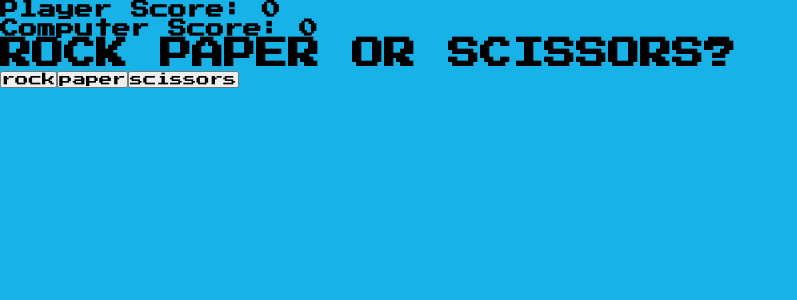
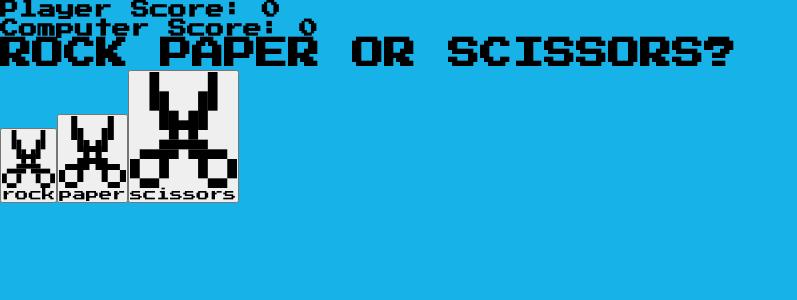
Before and after one commit to ImExtraPolite3/rock-paper-scissors, a React (Vite) app: page / in a window 1280 px wide. Both pictures are taken after a click on the button 640 px from the left and 488 px from the top of the page. Shown: the top 300 px of the page, without its empty margins (0-797 px from the left). Built offline with nearby package versions, Linux system fonts and the light colour scheme.

Commit message:
create svg and connect with game.jsx

```diff
--- a/src/components/Game.jsx
+++ b/src/components/Game.jsx
@@ -4,9 +4,10 @@ import gameLogic from './gameLogic';
 
 const buttonChoices = ['rock', 'paper', 'scissors'];
 
-function ButtonProp({ name, whenClick }) {
+function ButtonProp({ name, whenClick, imgSource }) {
   return (
     <button className={name} onClick={whenClick} key={name}>
+      <img src={imgSource} />
       {name}
     </button>
   );
@@ -17,6 +18,7 @@ function CreateButton({ setUser, setWins, setLoses }) {
     return (
       <>
         <ButtonProp
+          imgSource={'scissors.svg'}
           name={eachButton}
           whenClick={(e) => {
             let playGame = gameLogic(e.target.textContent, computerChoice());
@@ -48,7 +50,7 @@ export default function DisplayButton() {
       <div className="display-round-result">
         <h1>{user}</h1>
       </div>
-      <div>
+      <div className="game-buttons">
         <CreateButton setUser={setUser} setWins={setWins} setLoses={setLoses} />
       </div>
     </>
```
Also changed, not shown: public/scissors.svg (added).
